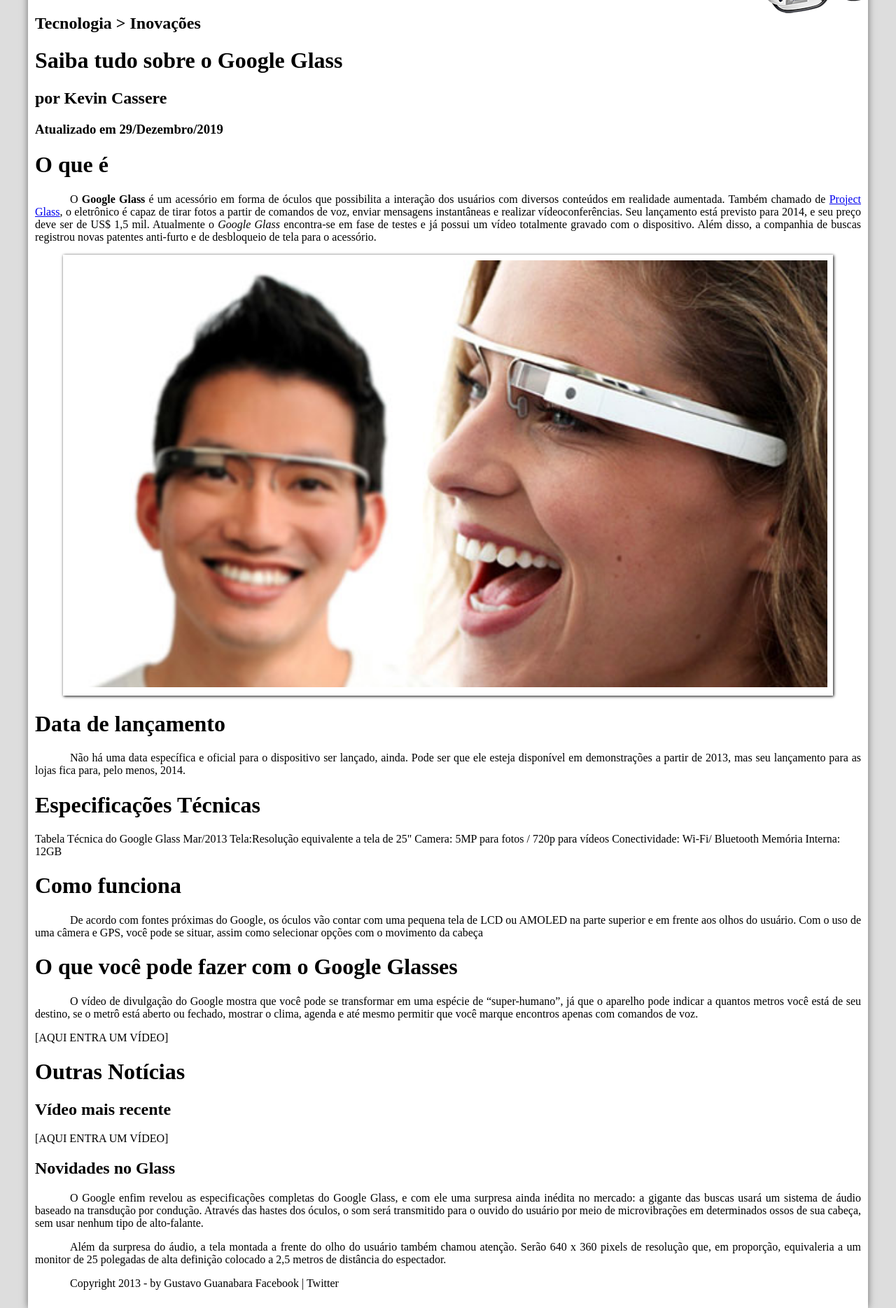
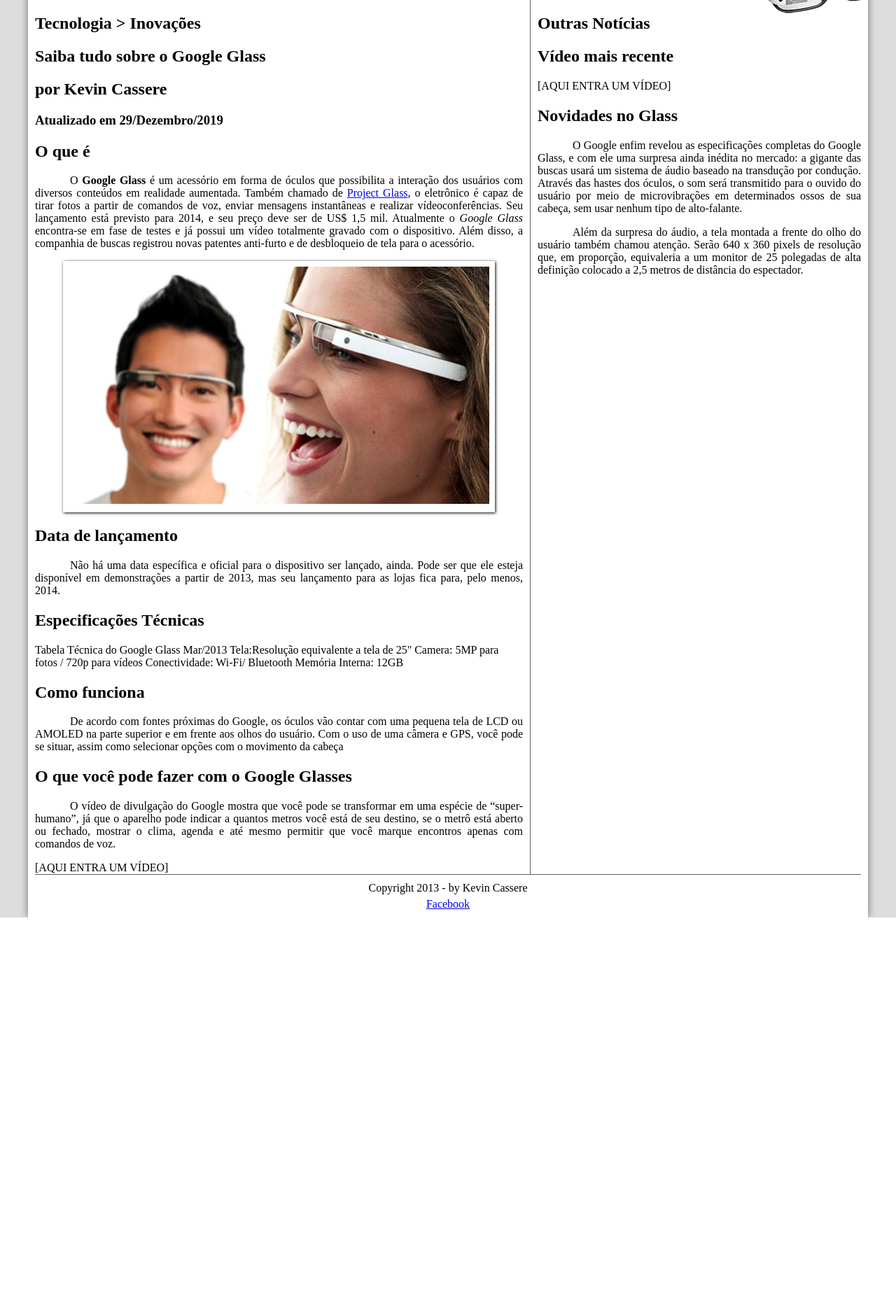
Before and after one commit to casserekevin/curso-em-video, a PHP site: page / in a window 1280 px wide. Shown: the part 138-2007 px from the top of the page at 70% size. After the commit the page ends 1449 px from the top, so only its background shows below. Run offline with PHP 8.4, Linux system fonts and the light colour scheme.

Commit message:
Aula 14 - Semântica em HTML5

```diff
--- a/_css/estilo-base.css
+++ b/_css/estilo-base.css
@@ -128,6 +128,48 @@
     text-indent: 50px;
 }
 
+/* CORPO (conteúdo principal)  */
+section#corpo {
+    display: block;
+    width: 60%;
+    float: left;
+    border-right: 1px solid #606060;
+    padding-right: 10px;
+}
+
+/* LATERAL (conteúdo secundário) */
+aside#lateral {
+    display: block;
+    width: 40%;
+    float: right;
+    padding-left: 10px;
+}
+
+/* RODAPE */
+
+footer#rodape {
+    clear: both;
+    border-top: 1px solid #606060;
+    display: flex;
+    flex-direction: column;
+    align-items: center;
+    justify-content: center;
+}
+
+footer#rodape p {
+    text-indent: 0px;
+    margin: 0px;
+}
+
+footer#rodape p.p1{
+    margin-top: 10px;
+}
+
+footer#rodape p.p2{
+    margin-top: 5px;
+}
+
+
 /* Formatação de imagens com legenda */
 
 figure.foto-legenda {
--- a/index.html
+++ b/index.html
@@ -31,6 +31,7 @@
                 </div>
             </header>
 
+            <section id="corpo">
                 <hgroup>
                     <h2>Tecnologia > Inovações</h2>
                     <h1>Saiba tudo sobre o Google Glass</h1>
@@ -68,7 +69,9 @@
                 <p>O vídeo de divulgação do Google mostra que você pode se transformar em uma espécie de “super-<wbr/>humano”, já que o aparelho pode indicar a quantos metros você está de seu destino, se o metrô está aberto ou fechado, mostrar o clima, agenda e até mesmo permitir que você marque encontros apenas com comandos de voz.</p>
 
                 [AQUI ENTRA UM VÍDEO]
+            </section>
 
+            <aside id="lateral">
                 <h1>Outras Notícias</h1>
                 <h2>Vídeo mais recente</h2>
 
@@ -78,9 +81,12 @@
                 <p>O Google enfim revelou as especificações completas do Google Glass, e com ele uma surpresa ainda inédita no mercado: a gigante das buscas usará um sistema de áudio baseado na transdução por condução. Através das hastes dos óculos, o som será transmitido para o ouvido do usuário por meio de microvibrações em determinados ossos de sua cabeça, sem usar nenhum tipo de alto-falante.</p>
 
                 <p>Além da surpresa do áudio, a tela montada a frente do olho do usuário também chamou atenção. Serão 640 x 360 pixels de resolução que, em proporção, equivaleria a um monitor de 25 polegadas de alta definição colocado a 2,5 metros de distância do espectador.</p>
+            </aside>
 
-            <p>Copyright 2013 - by Gustavo Guanabara
-                Facebook | Twitter</p>
+            <footer id="rodape">
+                <p class="p1">Copyright 2013 - by Kevin Cassere</p>
+                <p class="p2"><a href="https://www.facebook.com/kevin.cassere" target="_blank">Facebook</a></p>
+            </footer>
         </div>
     </body>
 </html>
```
Lines whose indentation alone changed are shown as unchanged.
